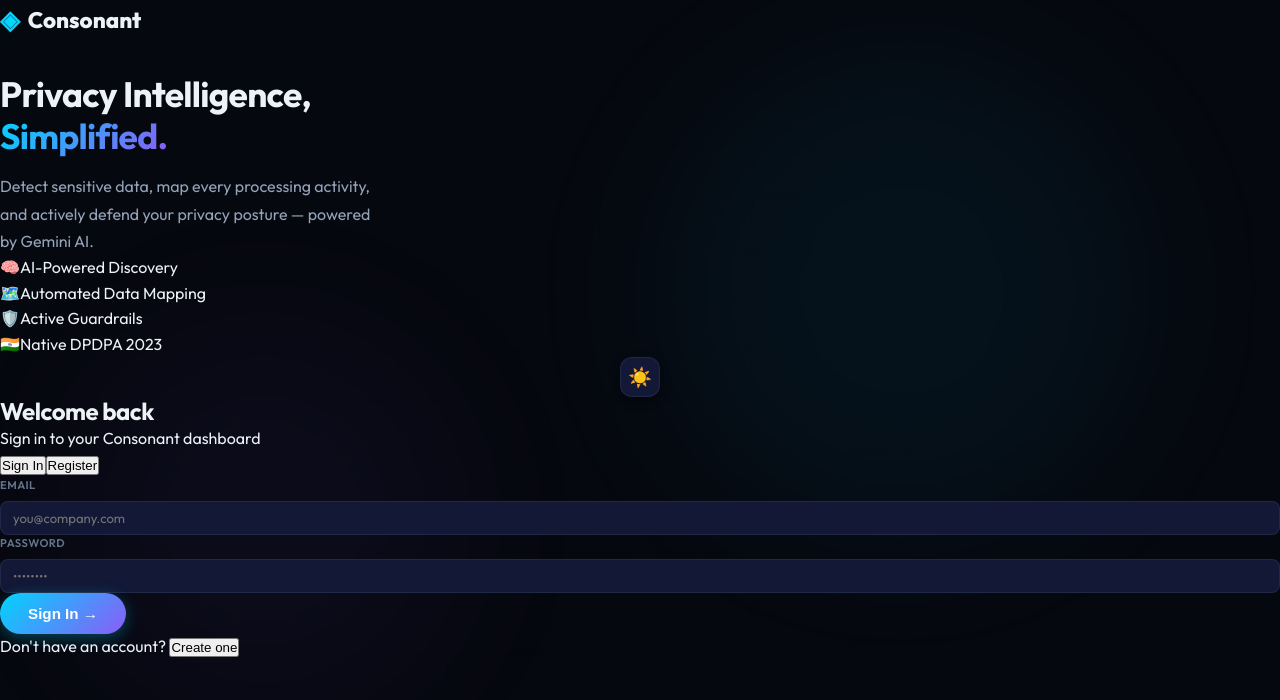
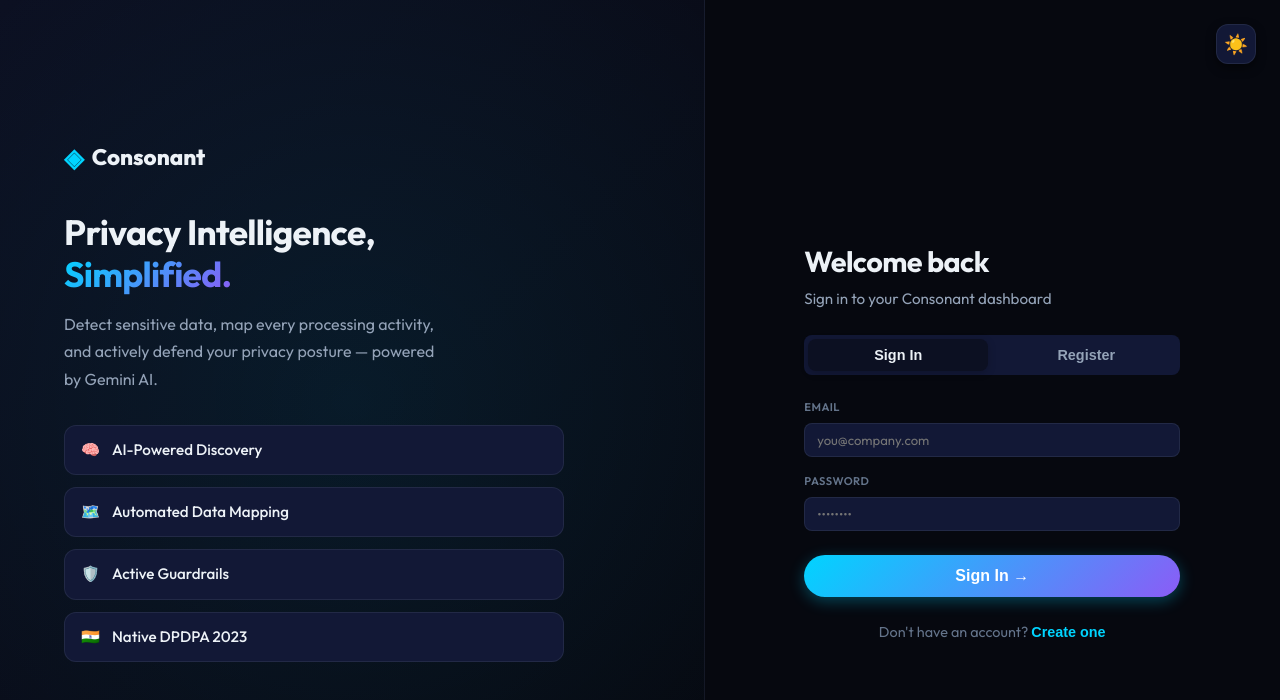
Before and after one commit to psyxsoul/consonant, a React (Vite) app: page /auth in a window 1280 px wide. Shown: the top 700 px of the page. Built offline with nearby package versions, Linux system fonts and the light colour scheme.

Commit message:
Fix: Restore missing Auth page CSS classes

```diff
--- a/src/index.css
+++ b/src/index.css
@@ -885,6 +885,189 @@
   }
 }
 
+/* ========== Auth Page Layout ========== */
+.auth-page {
+  display: flex;
+  min-height: 100vh;
+  background: var(--bg-primary);
+}
+
+.auth-brand {
+  flex: 1;
+  background: linear-gradient(135deg, var(--bg-secondary) 0%, var(--bg-primary) 100%);
+  border-right: 1px solid var(--border-subtle);
+  display: flex;
+  flex-direction: column;
+  justify-content: center;
+  padding: 4rem;
+  position: relative;
+  overflow: hidden;
+}
+
+.auth-brand::before {
+  content: '';
+  position: absolute;
+  top: -50%;
+  left: -50%;
+  width: 200%;
+  height: 200%;
+  background: radial-gradient(circle, var(--shadow-glow) 0%, transparent 50%);
+  opacity: 0.5;
+  pointer-events: none;
+}
+
+.auth-brand-inner {
+  max-width: 500px;
+  position: relative;
+  z-index: 10;
+}
+
+.auth-brand-features {
+  display: flex;
+  flex-direction: column;
+  gap: var(--space-3);
+  margin-top: var(--space-8);
+}
+
+.auth-brand-feature {
+  display: flex;
+  align-items: center;
+  gap: var(--space-3);
+  font-size: 0.95rem;
+  font-weight: 500;
+  color: var(--text-primary);
+  background: var(--bg-tertiary);
+  padding: var(--space-3) var(--space-4);
+  border-radius: var(--radius-md);
+  border: 1px solid var(--border-default);
+}
+
+.auth-form-side {
+  flex: 1;
+  display: flex;
+  flex-direction: column;
+  background: var(--bg-primary);
+  position: relative;
+}
+
+.auth-form-topbar {
+  display: flex;
+  justify-content: flex-end;
+  padding: var(--space-6);
+}
+
+.auth-form-wrapper {
+  flex: 1;
+  display: flex;
+  flex-direction: column;
+  justify-content: center;
+  max-width: 440px;
+  width: 100%;
+  margin: 0 auto;
+  padding: 2rem;
+}
+
+.auth-form-header {
+  margin-bottom: var(--space-6);
+}
+
+.auth-form-header h2 {
+  font-size: 1.8rem;
+  margin-bottom: var(--space-2);
+}
+
+.auth-form-header p {
+  color: var(--text-secondary);
+  font-size: 0.95rem;
+}
+
+.auth-tabs {
+  display: flex;
+  gap: var(--space-2);
+  margin-bottom: var(--space-6);
+  background: var(--bg-tertiary);
+  padding: 4px;
+  border-radius: var(--radius-sm);
+}
+
+.auth-tab {
+  flex: 1;
+  background: transparent;
+  border: none;
+  padding: var(--space-2);
+  color: var(--text-secondary);
+  font-weight: 600;
+  font-size: 0.9rem;
+  border-radius: var(--radius-sm);
+  cursor: pointer;
+  transition: all var(--transition-base);
+}
+
+.auth-tab:hover {
+  color: var(--text-primary);
+}
+
+.auth-tab.active {
+  background: var(--bg-secondary);
+  color: var(--text-primary);
+  box-shadow: 0 2px 8px rgba(0, 0, 0, 0.2);
+}
+
+.auth-form {
+  display: flex;
+  flex-direction: column;
+  gap: var(--space-4);
+}
+
+.auth-submit {
+  margin-top: var(--space-2);
+  padding: var(--space-3);
+  font-size: 1rem;
+}
+
+.auth-error {
+  background: var(--accent-red-dim);
+  color: var(--accent-red);
+  padding: var(--space-3);
+  border-radius: var(--radius-sm);
+  margin-bottom: var(--space-4);
+  font-size: 0.85rem;
+  border: 1px solid rgba(239, 68, 68, 0.2);
+}
+
+.auth-footer-text {
+  margin-top: var(--space-6);
+  text-align: center;
+  color: var(--text-muted);
+  font-size: 0.9rem;
+}
+
+.auth-switch-link {
+  background: none;
+  border: none;
+  color: var(--accent-cyan);
+  font-weight: 600;
+  cursor: pointer;
+  font-size: 0.9rem;
+  padding: 0;
+}
+
+.auth-switch-link:hover {
+  text-decoration: underline;
+}
+
+@media (max-width: 900px) {
+  .auth-page {
+    flex-direction: column;
+  }
+
+  .auth-brand {
+    padding: 2rem;
+    border-right: none;
+    border-bottom: 1px solid var(--border-subtle);
+  }
+}
+
 /* ========== Dashboard Shell ========== */
 .dash-shell {
   display: flex;
```
